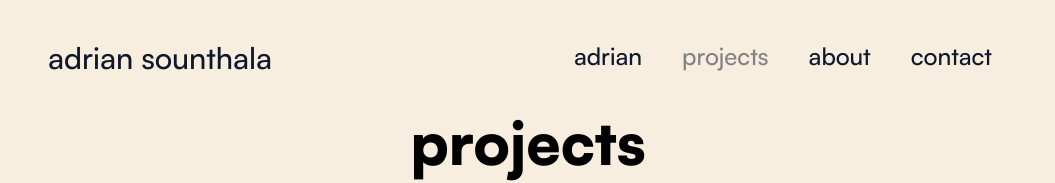
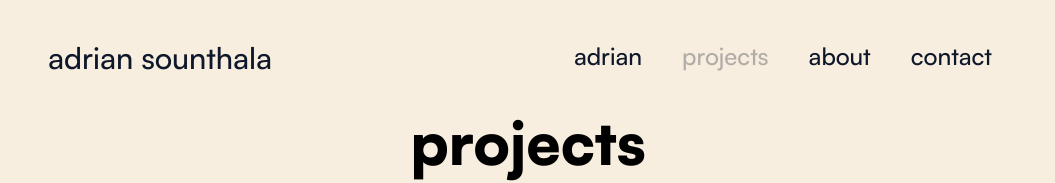
Before and after one commit to asounthala/portfolio, a React (Vite) app: page /projects in a window 1280 px wide. Shown: the top 183 px of the page, without its empty margins (112-1167 px from the left). Built offline with nearby package versions, Linux system fonts and the light colour scheme; a web font is replaced by a local one.

Commit message:
Fix navbar active link styling

```diff
--- a/src/components/ui/Navbar.jsx
+++ b/src/components/ui/Navbar.jsx
@@ -31,16 +31,19 @@ const Navbar = () => {
           <ul className='flex space-x-2 '>
             <li className='inline-block px-4 py-2 hover:underline'>
               <NavLink to="/" className={({ isActive }) =>
-              isActive ? 'opacity-50' : null}>adrian</NavLink>
+              isActive ? 'opacity-30' : null}>adrian</NavLink>
             </li>
             <li className='inline-block px-4 py-2 hover:underline'>
-              <NavLink to="/projects" className={({ isActive }) => isActive ? 'opacity-50' : null}>projects</NavLink>
+              <NavLink to="/projects" className={({ isActive }) =>
+                isActive ? 'opacity-30' : null}>projects</NavLink>
             </li>
             <li className='inline-block px-4 py-2 hover:underline'>
-              <NavLink to="/about" className={({ isActive }) => isActive ? 'opacity-50' : null}>about</NavLink>
+              <NavLink to="/about" className={({ isActive }) =>
+                isActive ? 'opacity-30' : null}>about</NavLink>
             </li>
             <li className='inline-block px-4 py-2 hover:underline'>
-              <NavLink to="/contact">contact</NavLink>
+              <NavLink to="/contact" className={({ isActive }) =>
+                isActive ? 'opacity-30' : null}>contact</NavLink>
             </li>
           </ul>
         </div>
```
